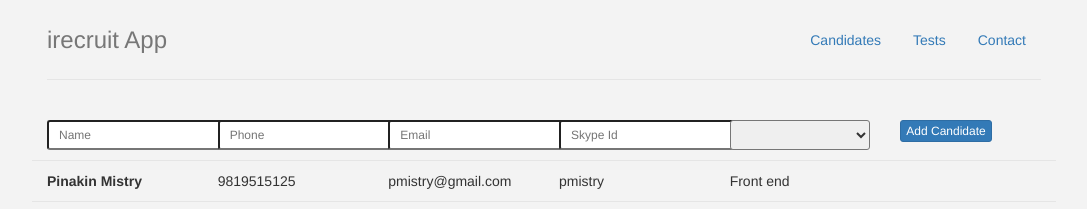
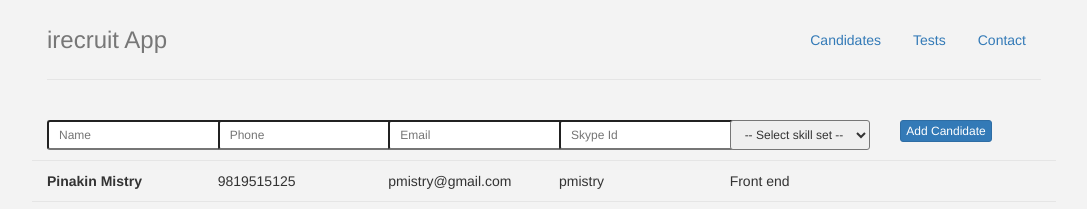
Before and after one commit to pinakinmistry/irecruit, a website: page app/index.html at #/candidate in a window 1280 px wide. Shown: the top 209 px of the page, without its empty margins (96-1183 px from the left). Drawn offline with nearby package versions, Linux system fonts and the light colour scheme; some packages are replaced by stand-ins of ours; files that its build step writes are made by us from their sources.

Commit message:
Select speaks up

```diff
--- a/app/scripts/candidate/candidate.html
+++ b/app/scripts/candidate/candidate.html
@@ -4,8 +4,11 @@
     <div class="col-md-2"><input type="text" class="input-sm" data-ng-model="candidate.phone" placeholder="Phone"/></div>
     <div class="col-md-2"><input type="text" class="input-sm" data-ng-model="candidate.email" placeholder="Email"/></div>
     <div class="col-md-2"><input type="text" class="input-sm" data-ng-model="candidate.skypeId" placeholder="Skype Id"/></div>
-    <div class="col-md-2"><select class="col-sm-12 input-sm" data-ng-model="candidate.skills" data-ng-options="skill for skill in skills">
-    	</select></div>
+    <div class="col-md-2">
+    	<select class="col-sm-12 input-sm" data-ng-model="candidate.skills" data-ng-options="skill for skill in skills">
+    		<option value=''>-- Select skill set --</option>
+    	</select>
+    </div>
     <div class="col-md-2"><button type="button" class="btn btn-primary btn-xs" data-ng-click="addCandidate()">
     	Add Candidate</button></div>
   </div>
```
Also changed, not shown: app/scripts/test/newtest.html (+1 -0 lines), app/scripts/test/test.html (+5 -2 lines).
